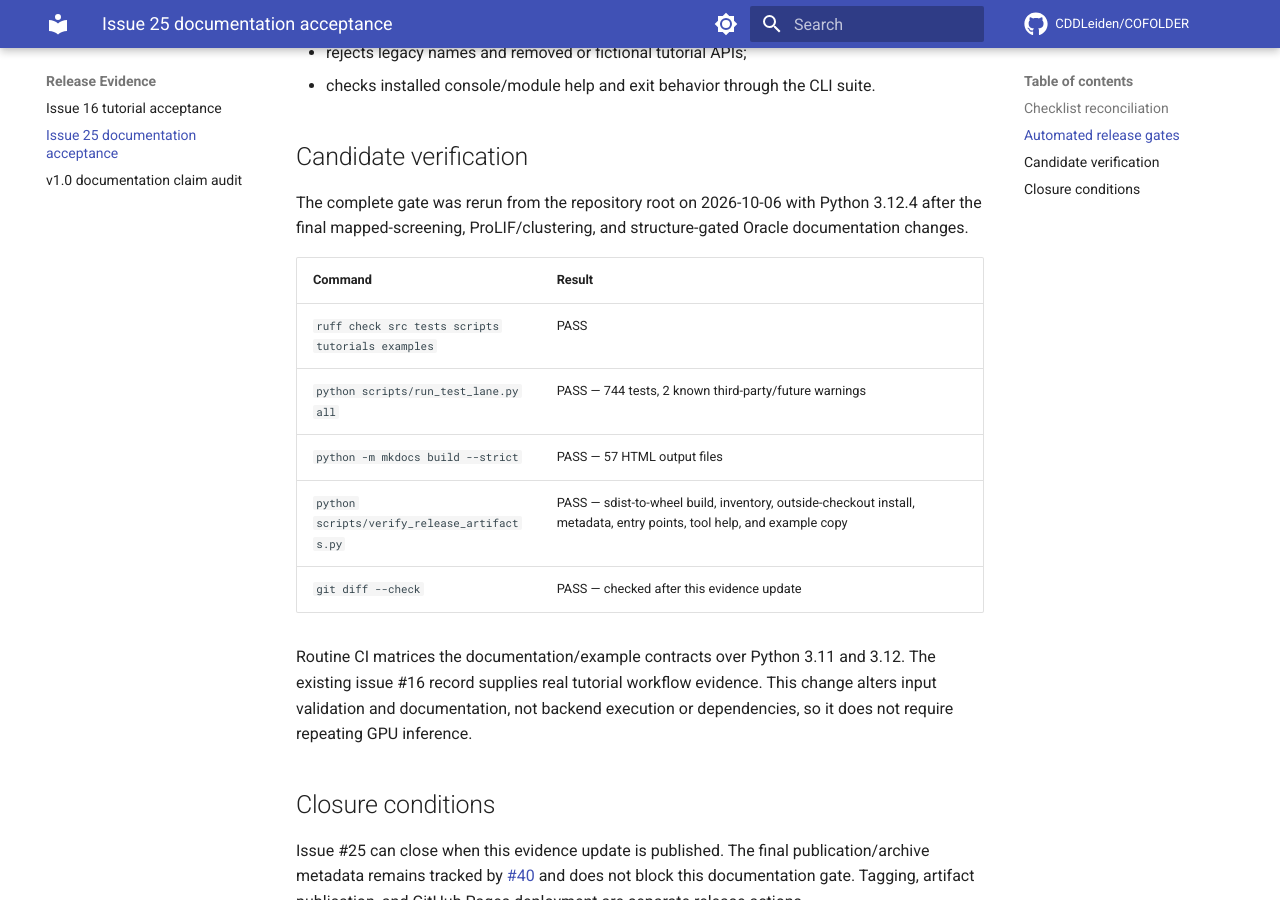
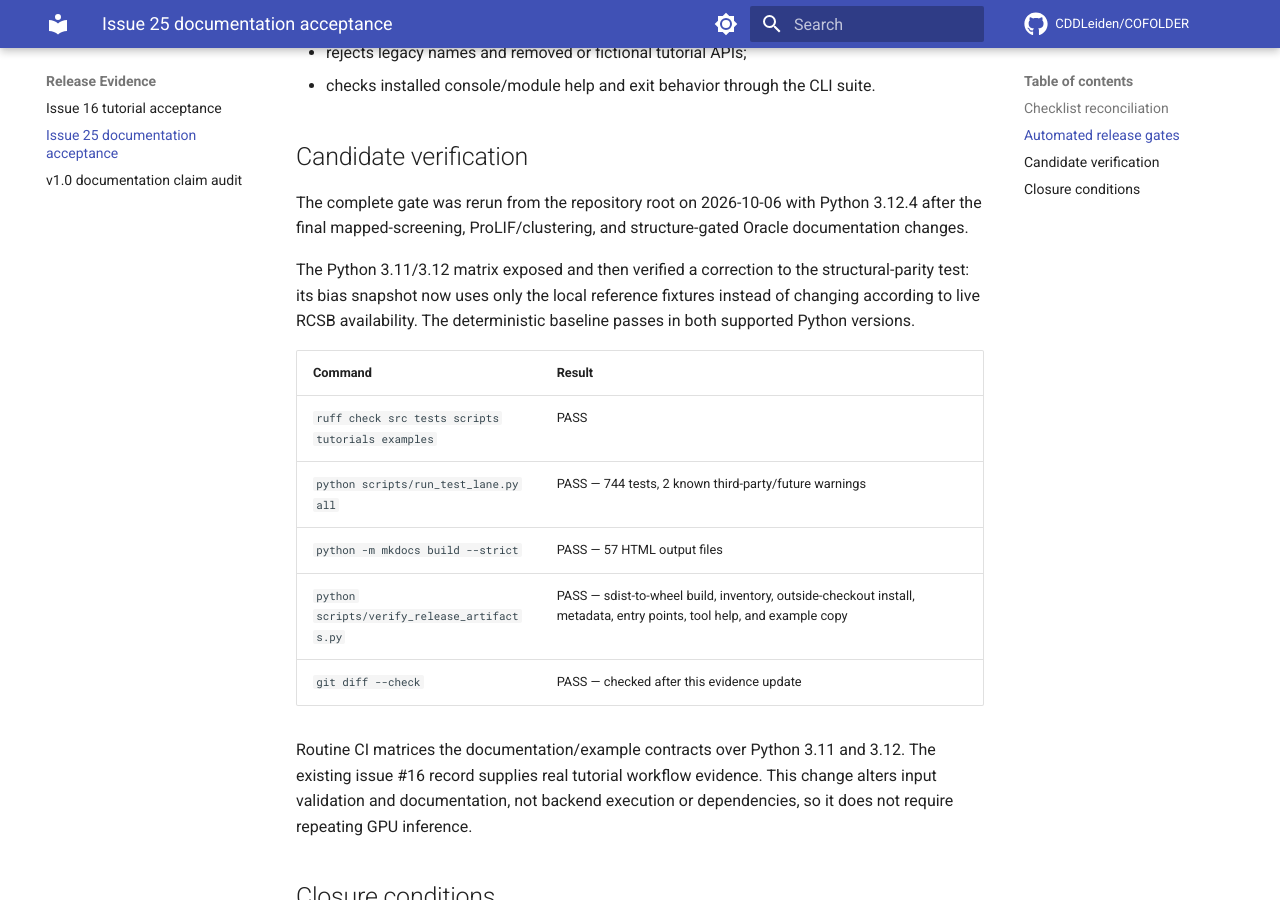
Before and after one commit to CDDLeiden/COFOLDER, an MkDocs documentation site: the page built from docs/release/issue-25-documentation-acceptance.md, in a window 1280 px wide and 900 px high, scrolled down 1906 px. Built offline with MkDocs 1.6.1 and Material for MkDocs 9.7.7, drawn with Linux system fonts in a browser that asks for light colours; comment, search, counter and statistics services are not loaded; the version menu is left out; some of the changed text lies outside the part shown.

Commit message:
docs: record deterministic final candidate

```diff
--- a/docs/release/issue-25-documentation-acceptance.md
+++ b/docs/release/issue-25-documentation-acceptance.md
@@ -46,6 +46,11 @@ The complete gate was rerun from the repository root on 2026-10-06 with Python
 3.12.4 after the final mapped-screening, ProLIF/clustering, and structure-gated
 Oracle documentation changes.
 
+The Python 3.11/3.12 matrix exposed and then verified a correction to the
+structural-parity test: its bias snapshot now uses only the local reference fixtures
+instead of changing according to live RCSB availability. The deterministic baseline
+passes in both supported Python versions.
+
 | Command | Result |
 | --- | --- |
 | `ruff check src tests scripts tutorials examples` | PASS |
```
Also changed, not shown: other parts of docs/release/issue-25-documentation-acceptance.md (+1 -1 lines).
